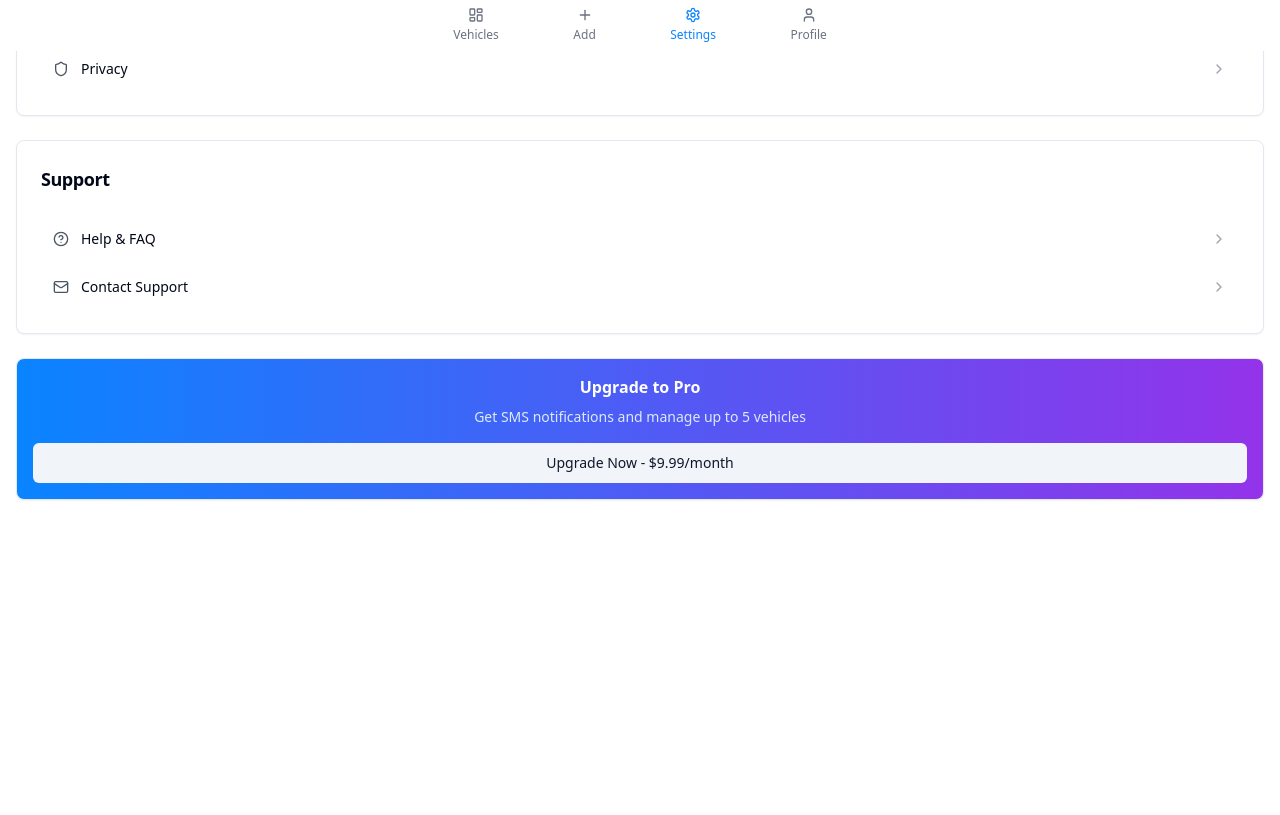
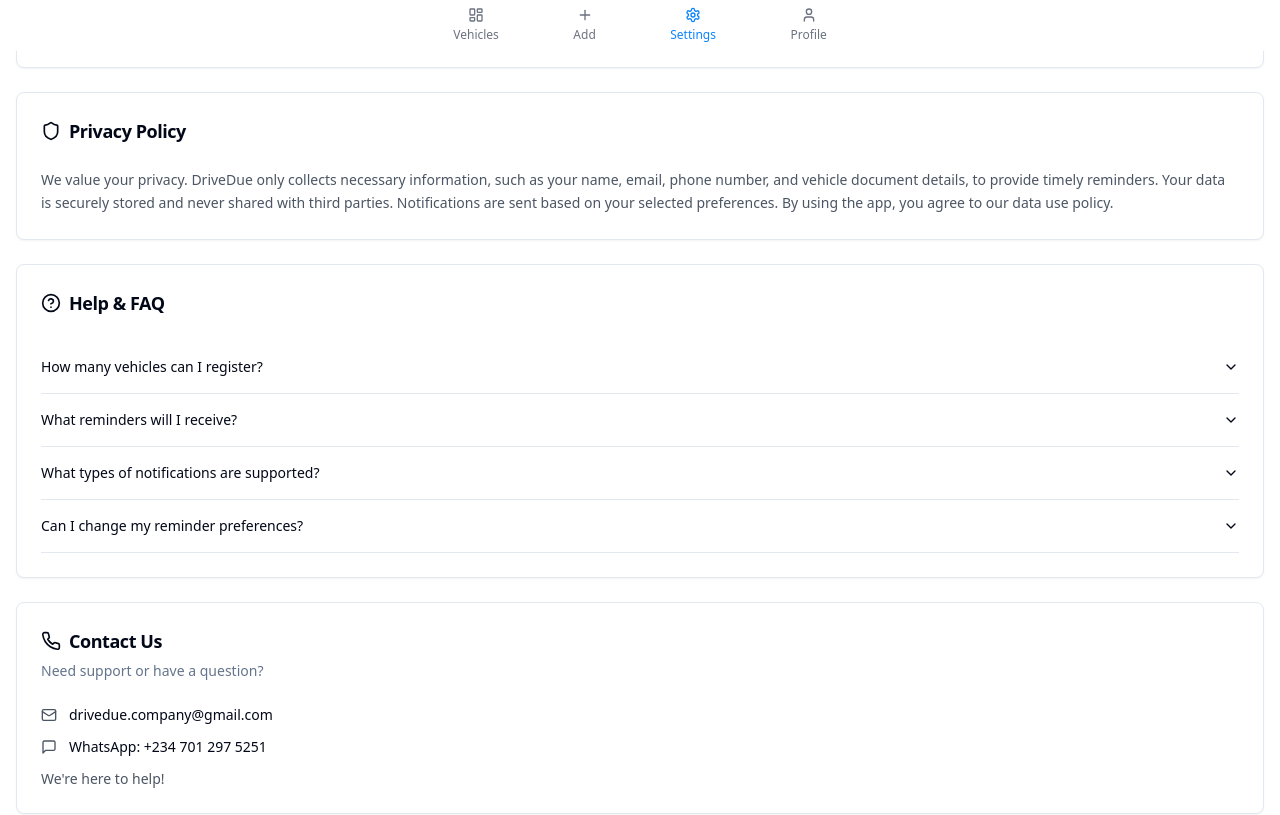
Before and after one commit to Drivedue/due-drive-alerts, a React (Vite) app: page /settings in a window 1280 px wide. Shown: the part 749-1564 px from the top of the page. Before the commit the page ends 1345 px from the top, so only its background shows below. Built offline with nearby package versions, Linux system fonts and the light colour scheme.

Commit message:
Update Settings page content
Add Privacy Policy, Help & FAQ, and Contact Us sections to the settings page.

```diff
--- a/src/pages/Settings.tsx
+++ b/src/pages/Settings.tsx
@@ -4,7 +4,8 @@ import { Button } from "@/components/ui/button";
 import { Card, CardContent, CardDescription, CardHeader, CardTitle } from "@/components/ui/card";
 import { Switch } from "@/components/ui/switch";
 import { Badge } from "@/components/ui/badge";
-import { Bell, Mail, MessageSquare, Shield, CreditCard, HelpCircle, ChevronRight } from "lucide-react";
+import { Accordion, AccordionContent, AccordionItem, AccordionTrigger } from "@/components/ui/accordion";
+import { Bell, Mail, MessageSquare, Shield, CreditCard, HelpCircle, ChevronRight, Phone } from "lucide-react";
 import MobileLayout from "@/components/MobileLayout";
 import { useNavigate } from "react-router-dom";
 import { useToast } from "@/hooks/use-toast";
@@ -51,20 +52,22 @@ const Settings = () => {
     }));
   };
 
-  const settingsSections = [
+  const faqData = [
     {
-      title: "Account",
-      items: [
-        { icon: CreditCard, label: "Subscription", value: user.plan, action: () => navigate('/upgrade') },
-        { icon: Shield, label: "Privacy", action: () => {} },
-      ]
+      question: "How many vehicles can I register?",
+      answer: "Free users: 1 vehicle\nPro users: Up to 5 vehicles\nTeam users: More than 5 vehicles"
     },
     {
-      title: "Support",
-      items: [
-        { icon: HelpCircle, label: "Help & FAQ", action: () => {} },
-        { icon: Mail, label: "Contact Support", action: () => {} },
-      ]
+      question: "What reminders will I receive?",
+      answer: "You'll get notifications 1 day, 1 week, 2, 3, and 4 weeks before document expiry."
+    },
+    {
+      question: "What types of notifications are supported?",
+      answer: "Push, Email, and SMS (depending on your plan and preferences)."
+    },
+    {
+      question: "Can I change my reminder preferences?",
+      answer: "Yes, you can adjust notification channels in your settings at any time."
     }
   ];
 
@@ -142,35 +145,89 @@ const Settings = () => {
         </CardContent>
       </Card>
 
-      {/* Other Settings */}
-      {settingsSections.map((section, sectionIndex) => (
-        <Card key={sectionIndex} className="mb-6">
+      {/* Account Settings */}
+      <Card className="mb-6">
         <CardHeader>
-            <CardTitle className="text-lg">{section.title}</CardTitle>
+          <CardTitle className="text-lg">Account</CardTitle>
         </CardHeader>
         <CardContent className="space-y-1">
-            {section.items.map((item, itemIndex) => (
           <Button
-                key={itemIndex}
             variant="ghost"
             className="w-full justify-between h-auto p-3"
-                onClick={item.action}
+            onClick={() => navigate('/upgrade')}
           >
             <div className="flex items-center gap-3">
-                  <item.icon className="h-4 w-4 text-gray-600" />
-                  <span>{item.label}</span>
+              <CreditCard className="h-4 w-4 text-gray-600" />
+              <span>Subscription</span>
             </div>
             <div className="flex items-center gap-2">
-                  {item.value && (
-                    <Badge variant="secondary">{item.value}</Badge>
-                  )}
+              <Badge variant="secondary">{user.plan}</Badge>
               <ChevronRight className="h-4 w-4 text-gray-400" />
             </div>
           </Button>
-            ))}
         </CardContent>
       </Card>
+
+      {/* Privacy Policy */}
+      <Card className="mb-6">
+        <CardHeader>
+          <CardTitle className="text-lg flex items-center gap-2">
+            <Shield className="h-5 w-5" />
+            Privacy Policy
+          </CardTitle>
+        </CardHeader>
+        <CardContent>
+          <p className="text-sm text-gray-600 leading-relaxed">
+            We value your privacy. DriveDue only collects necessary information, such as your name, email, phone number, and vehicle document details, to provide timely reminders. Your data is securely stored and never shared with third parties. Notifications are sent based on your selected preferences. By using the app, you agree to our data use policy.
+          </p>
+        </CardContent>
+      </Card>
+
+      {/* Help & FAQ */}
+      <Card className="mb-6">
+        <CardHeader>
+          <CardTitle className="text-lg flex items-center gap-2">
+            <HelpCircle className="h-5 w-5" />
+            Help & FAQ
+          </CardTitle>
+        </CardHeader>
+        <CardContent>
+          <Accordion type="single" collapsible className="w-full">
+            {faqData.map((faq, index) => (
+              <AccordionItem key={index} value={`item-${index}`}>
+                <AccordionTrigger className="text-left text-sm">
+                  {faq.question}
+                </AccordionTrigger>
+                <AccordionContent className="text-sm text-gray-600 whitespace-pre-line">
+                  {faq.answer}
+                </AccordionContent>
+              </AccordionItem>
             ))}
+          </Accordion>
+        </CardContent>
+      </Card>
+
+      {/* Contact Us */}
+      <Card className="mb-6">
+        <CardHeader>
+          <CardTitle className="text-lg flex items-center gap-2">
+            <Phone className="h-5 w-5" />
+            Contact Us
+          </CardTitle>
+          <CardDescription>Need support or have a question?</CardDescription>
+        </CardHeader>
+        <CardContent className="space-y-3">
+          <div className="flex items-center gap-3">
+            <Mail className="h-4 w-4 text-gray-600" />
+            <span className="text-sm">drivedue.company@gmail.com</span>
+          </div>
+          <div className="flex items-center gap-3">
+            <MessageSquare className="h-4 w-4 text-gray-600" />
+            <span className="text-sm">WhatsApp: +234 701 297 5251</span>
+          </div>
+          <p className="text-sm text-gray-600 mt-2">We're here to help!</p>
+        </CardContent>
+      </Card>
 
       {/* Upgrade Prompt for Free Users */}
       {user.plan === "Free" && (
```
Lines whose indentation alone changed are shown as unchanged.
